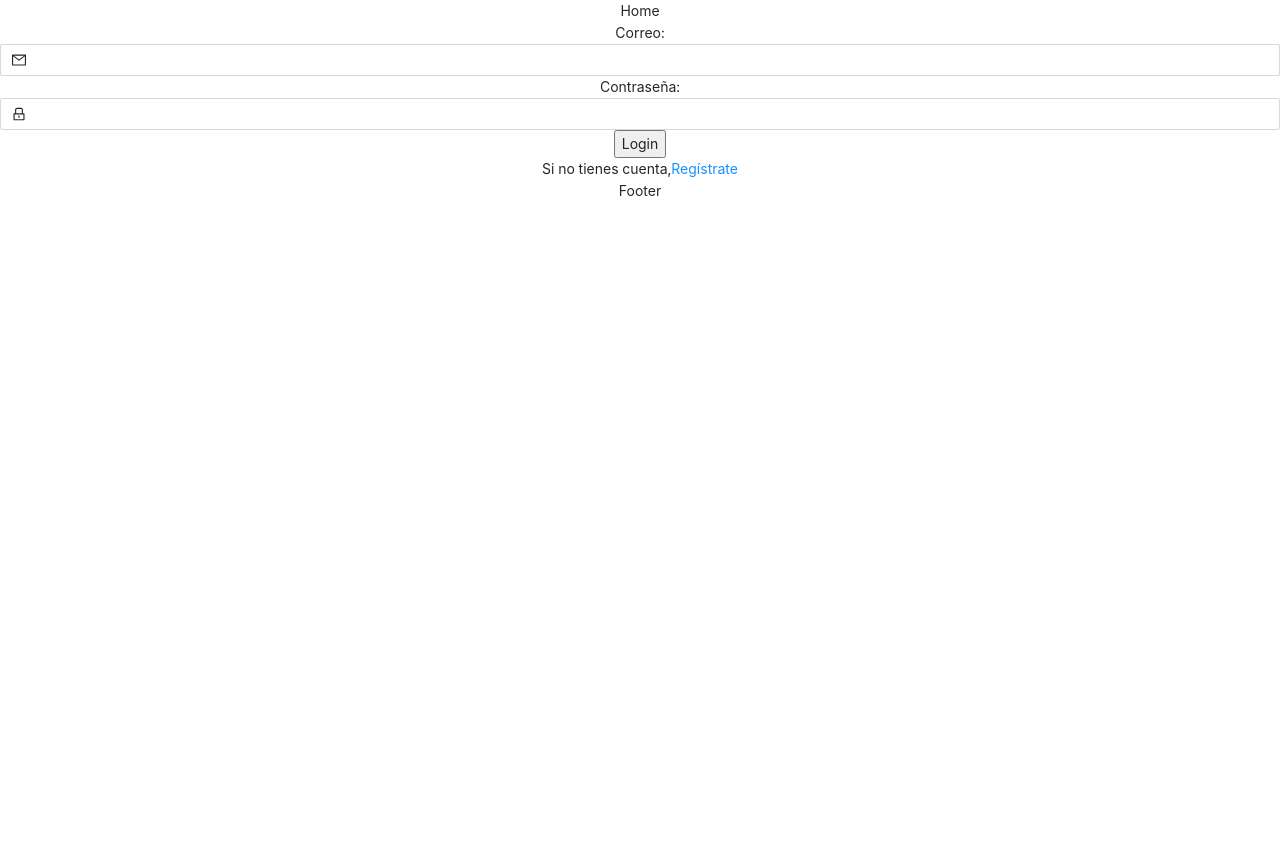
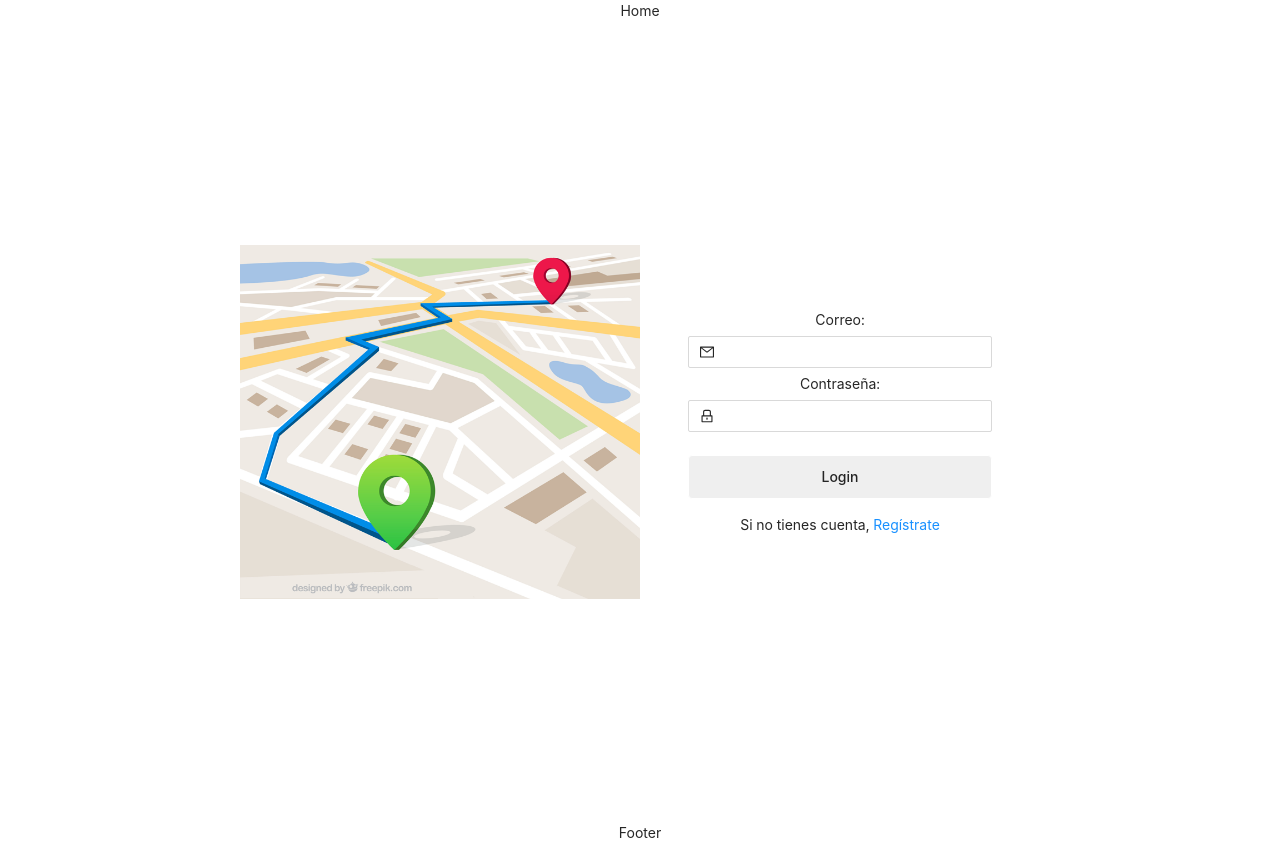
Before and after one commit to vaneebg/FRONTEND-TRIPULACIONES, a React (Create React App) app: page / in a window 1280 px wide. Before the commit the page ends 800 px from the top, so only its background shows below. Built offline with nearby package versions, Linux system fonts and the light colour scheme; no server answers.

Commit message:
Login scss

```diff
--- a/src/components/Home/Login/Login.jsx
+++ b/src/components/Home/Login/Login.jsx
@@ -4,6 +4,8 @@ import { Input, notification } from 'antd';
 import { MailOutlined, LockOutlined } from '@ant-design/icons';
 import { login, reset } from '../../../features/auth/authSlice';
 import { Link, Navigate, useNavigate } from 'react-router-dom';
+import pic from '../../../assets/route_login.png';
+import './Login.scss';
 
 const Login = () => {
   const initialState = {
@@ -14,18 +16,16 @@ const Login = () => {
   const [formData, setFormData] = useState(initialState);
   const { email, password } = formData;
 
-
-
-
   const dispatch = useDispatch();
-  const { isError, isSuccess, message, messageLogout , messageDelete} = useSelector((state) => state.auth);
-const navigate=useNavigate()
+  const { isError, isSuccess, message, messageLogout, messageDelete } =
+    useSelector(state => state.auth);
+  const navigate = useNavigate();
   useEffect(() => {
     if (messageLogout) {
-      notification.success({ message: "Éxito", description: messageLogout });
+      notification.success({ message: 'Éxito', description: messageLogout });
     }
     if (messageDelete) {
-      notification.success({ message: "Éxito", description: messageDelete});
+      notification.success({ message: 'Éxito', description: messageDelete });
     }
     if (isError) {
       notification.error({ message: 'Error', description: message });
@@ -33,7 +33,7 @@ const navigate=useNavigate()
     if (isSuccess) {
       notification.success({ message: 'Éxito', description: message });
       setTimeout(() => {
-        navigate('/main')
+        navigate('/main');
       }, 3000);
     }
     dispatch(reset());
@@ -48,12 +48,16 @@ const navigate=useNavigate()
   const onSubmit = e => {
     e.preventDefault();
     dispatch(login(formData));
-
   };
 
   return (
-    <div>
-      <form onSubmit={onSubmit}>
+    <div className='login-container'>
+      <div className='login-box'>
+        <div className='col-1'>
+          <img src={pic} alt='fondo' />
+        </div>
+        <div className='col-2'>
+          <form onSubmit={onSubmit} className='form-login-container'>
             <label htmlFor='email'>Correo:</label>
             <Input
               prefix={<MailOutlined />}
@@ -71,10 +75,12 @@ const navigate=useNavigate()
               onChange={onChange}
             />
             <button type='submit'>Login</button>
+            <span>
+              Si no tienes cuenta, <Link to='/register'>Regístrate</Link>
+            </span>
           </form>
-      <span>
-        Si no tienes cuenta,<Link to='/register'>Regístrate</Link>
-      </span>
+        </div>
+      </div>
     </div>
   );
 };
--- /dev/null
+++ b/src/components/Home/Login/Login.scss
@@ -0,0 +1,60 @@
+* {
+  margin: 0;
+  padding: 0;
+  box-sizing: border-box;
+}
+
+.login-container {
+  width: 100%;
+  min-height: 100vh;
+  display: flex;
+  align-items: center;
+  justify-content: center;
+  padding: 5%;
+}
+.login-box {
+  display: flex;
+  align-items: center;
+  width: 100%;
+  max-width: 800px;
+  flex-wrap: wrap;
+}
+.col-1,
+.col-2 {
+  flex-basis: 50%;
+  flex-grow: 1;
+}
+.col-1 img {
+  width: 100%;
+  display: block;
+}
+.col-2 {
+  padding: 3rem;
+}
+.form-login-container {
+  display: flex;
+  flex-direction: column;
+  justify-content: center;
+  gap: 5px;
+
+  .input-field {
+    padding: 10px;
+    border-radius: 4px;
+    border: 1px solid white;
+    outline: none;
+    display: block;
+    width: 100%;
+    margin: 5px 0 10px;
+  }
+  button {
+    padding: 10px;
+    border-radius: 4px;
+    border: 1px solid white;
+    outline: none;
+    display: block;
+    width: 100%;
+    margin: 18px 0 10px;
+    font-weight: 500;
+    cursor: pointer;
+  }
+}
```
Also changed, not shown: src/assets/route_login.png (added). Lines whose indentation alone changed are shown as unchanged.
